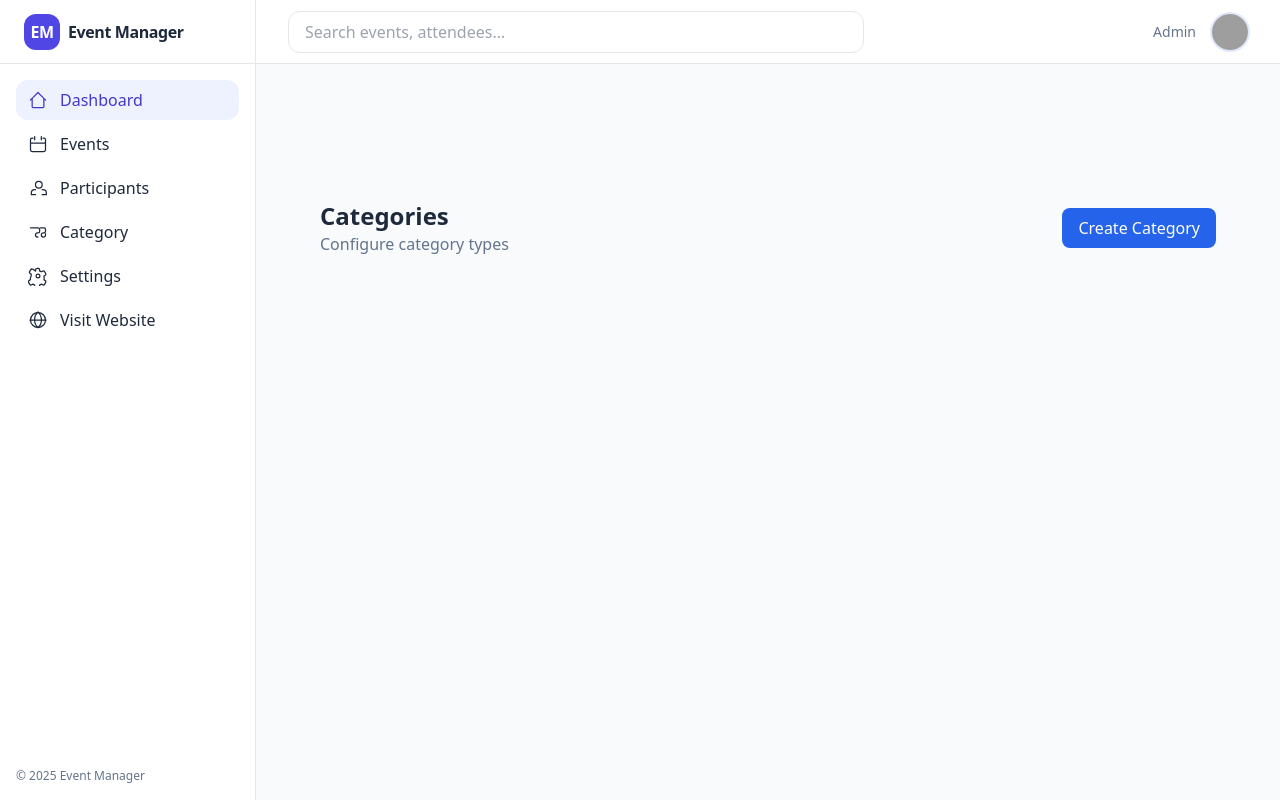
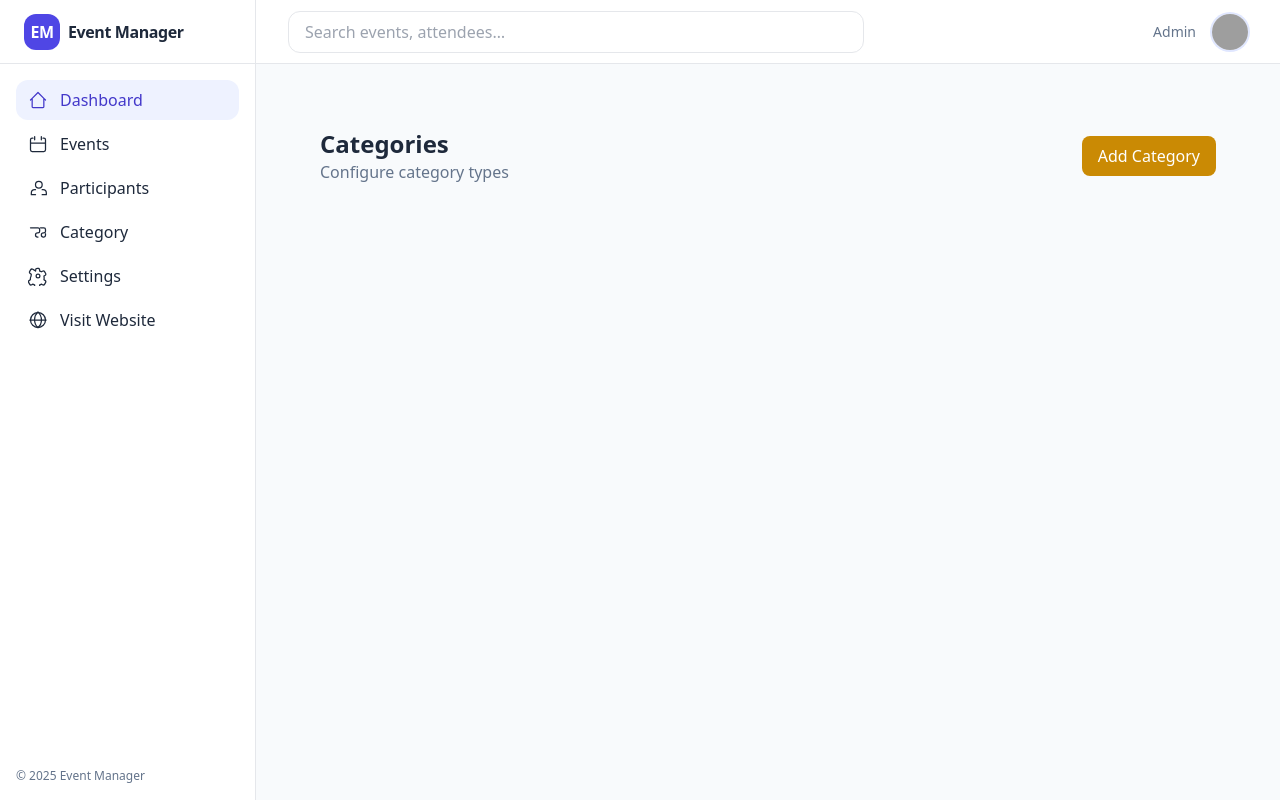
Before and after one commit to yanisahmed/python-event-management, a Django app: page /admin/dashboard/categories/ in a window 1280 px wide. Run offline with Django 5.2, Linux system fonts and the light colour scheme; data that the repository does not hold is empty; some libraries are stand-ins or nearby versions; grey boxes are pictures that could not be loaded.

Commit message:
[Done] create read update

```diff
--- a/event/templates/dashboard/dashboard-category-form.html
+++ b/event/templates/dashboard/dashboard-category-form.html
@@ -3,7 +3,7 @@
 {% block dashboard %}
 
 		<div class="w-1/2  mx-auto p-4 lg:p-8 space-y-6">
-            <h3 class="text-2xl uppercase text-center fw-bold">Edit Category</h3>
+            <h3 class="text-2xl uppercase text-center fw-bold">{{action}}</h3>
             <form method="POST">
                 {% csrf_token %}
                 {{ category_form.as_p }}
--- a/event/templates/dashboard/dashboard-category.html
+++ b/event/templates/dashboard/dashboard-category.html
@@ -1,32 +1,6 @@
 {% extends "dashboard/dashboard.html" %}
 
 {% block dashboard %}
-
-		{% comment %} Modal {% endcomment %}
-        <div class="p-6">
-            <div id="categoryModal" class="hidden fixed inset-0 bg-gray-900 bg-opacity-50 flex items-center justify-center z-50">
-                <div class="bg-white rounded-xl shadow-lg w-full max-w-md p-6">
-                    <div class="flex justify-between items-center mb-4">
-                        <h2 class="text-xl font-semibold text-gray-700">Add New Event</h2>
-                        <button onclick="document.getElementById('categoryModal').classList.add('hidden')"
-                                class="text-gray-500 hover:text-gray-700">✕</button>
-                    </div>
-
-                    {% comment %} action="{% url 'create_event' %}" {% endcomment %}
-                    <form id="categoryForm" method="POST" class="space-y-4">
-                        {% csrf_token %}
-                        {{ category_form.as_p }}
-                        <div class="flex justify-end gap-2 pt-4">
-                            <button type="button" onclick="document.getElementById('categoryModal').classList.add('hidden'); document.getElementById('categoryForm').reset();"
-                                    class="px-4 py-2 bg-gray-200 text-gray-700 rounded-lg hover:bg-gray-300">Cancel</button>
-                            <button type="submit"
-                                class="px-4 py-2 bg-blue-600 text-white rounded-lg hover:bg-blue-700">Save</button>
-                        </div>
-                    </form>
-                </div>
-            </div>
-        </div>
-        {% comment %} Modal End{% endcomment %}
 
         {% comment %} Flash messages {% endcomment %}
         {% if messages %}
@@ -48,10 +22,9 @@
 					<p class="text-slate-500">Configure category types</p>
 				</div>
 				<div class="flex items-center gap-2">
-					<button onclick="document.getElementById('categoryModal').classList.remove('hidden')"
-						class="px-4 py-2 bg-blue-600 text-white rounded-lg hover:bg-blue-700">
-									Create Category
-								</button>
+					 <a href="{% url "category-add" %}"  class="px-4 py-2 bg-yellow-600 text-white rounded-lg hover:bg-blue-700">
+                        Add Category
+                    </a>
 				</div>
 			</header>
 
--- a/event/templates/dashboard/dashboard-event-form.html
+++ b/event/templates/dashboard/dashboard-event-form.html
@@ -3,7 +3,7 @@
 {% block dashboard %}
 
 		<div class="w-1/2  mx-auto p-4 lg:p-8 space-y-6">
-            <h3 class="text-2xl uppercase text-center fw-bold">Edit Event</h3>
+            <h3 class="text-2xl uppercase text-center fw-bold">{{action}}</h3>
             <form method="POST">
                 {% csrf_token %}
                 {{ event_form.as_p }}
--- a/event/urls.py
+++ b/event/urls.py
@@ -3,15 +3,21 @@ from event.views import *
 
 urlpatterns = [
     path('', frontend_home, name='home'),
+    path('events/<int:event_id>/', event_details, name='event-details'),
+
     path('admin/dashboard/', dashboard, name='dashboard'),
+
     path('admin/dashboard/events/', dashboard_event, name='event'),
-    path('admin/dashboard/events/<int:event_id>/', dashboard_event_details, name='event-details'),
+    path('admin/dashboard/events/add-new-event/', dashboard_event_add, name="event-add"),
     path('admin/dashboard/events/edit/<int:event_id>/', dashboard_event_edit, name="event-edit"),
 
+
     path('admin/dashboard/participants/', dashboard_participant, name='participant'),
-    path('admin/dashboard/participants/<int:id>', dashboard_participant_edit, name='participant-edit'),
+    path('admin/dashboard/participants/add-new-participant/', dashboard_participant_add, name='participant-add'),
+    path('admin/dashboard/participants/<int:id>/', dashboard_participant_edit, name='participant-edit'),
 
     path('admin/dashboard/categories/', dashboard_category, name='category'),
+    path('admin/dashboard/categories/add-new-category/', dashboard_category_add, name="category-add" ),
     path('admin/dashboard/categories/<int:cat_id>/', dashboard_category_edit, name="category-edit" ),
 
     path('admin/dashboard/settings/', dashboard_settings, name='settings')
--- a/event/views.py
+++ b/event/views.py
@@ -52,6 +52,20 @@ def frontend_home(request):
     }
     return render(request, 'frontend/home.html', context)
 
+def event_details(request, event_id):
+    print(event_id)
+    event = Event.objects.select_related('category').prefetch_related('participants').filter(id=event_id).first()
+    if not event:
+        messages.error(request, 'Event not found.')
+        return redirect('event')
+
+    context = {
+        'event': event
+    }
+    return render(request, 'frontend/event-details.html', context)
+
+
+
 def dashboard(request):
     base_query = Event.objects.select_related('category').prefetch_related('participants')
 
@@ -82,8 +96,16 @@ def dashboard(request):
     }
     return render(request, 'dashboard/dashboard-home.html', context)
 
+# EVENT
 def dashboard_event(request):
     events = Event.objects.select_related('category').prefetch_related('participants').all()
+    context = {
+        'events':events
+    }
+    return render(request, 'dashboard/dashboard-event.html', context)
+
+def dashboard_event_add(request):
+
     event_form = AddEventForm()
 
     if request.method == 'POST':
@@ -91,16 +113,15 @@ def dashboard_event(request):
 
         if event_form.is_valid():
             event_form.save()
-            event_form = AddEventForm()
 
         messages.success(request, 'Event created successfully.')
         return redirect('event')
 
     context = {
-        'events':events,
-        'event_from': event_form
+        'action' : 'Add Event',
+        'event_form': event_form
     }
-    return render(request, 'dashboard/dashboard-event.html', context)
+    return render(request, 'dashboard/dashboard-event-form.html', context)
 
 def dashboard_event_edit(request, event_id):
     event = Event.objects.get(id=event_id)
@@ -116,26 +137,22 @@ def dashboard_event_edit(request, event_id):
         return redirect('event')
 
     context = {
+        'action': 'Edit Event',
         'event_form': event_form
     }
     return render(request, 'dashboard/dashboard-event-form.html', context)
 
 
-def dashboard_event_details(request, event_id):
-    print(event_id)
-    event = Event.objects.select_related('category').prefetch_related('participants').filter(id=event_id).first()
-    if not event:
-        messages.error(request, 'Event not found.')
-        return redirect('event')
-
-    context = {
-        'event': event
-    }
-    return render(request, 'frontend/event-details.html', context)
-
-
+# PARTICIPANT
 def dashboard_participant(request):
     participants = Participant.objects.prefetch_related('event').all()
+    context = {
+        'participants': participants,
+    }
+
+    return render(request, 'dashboard/dashboard-participant.html', context)
+
+def dashboard_participant_add(request):
     participant_form = AddParticipantForm()
 
     if request.method == 'POST':
@@ -143,16 +160,14 @@ def dashboard_participant(request):
 
         if participant_form.is_valid():
             participant_form.save()
-            participant_form = AddParticipantForm()
 
         messages.success(request, 'Participant added successfully.')
         return redirect('participant')
     context = {
-        'participants': participants,
         'participant_form': participant_form
     }
 
-    return render(request, 'dashboard/dashboard-participant.html', context)
+    return render(request, 'dashboard/dashboard-participant-form.html', context)
 
 def dashboard_participant_edit(request, id):
     participant = Participant.objects.get(id=id)
@@ -172,23 +187,29 @@ def dashboard_participant_edit(request, id):
 
     return render(request, 'dashboard/dashboard-participant-form.html', context)
 
+# CATEGORY
 def dashboard_category(request):
     category_query = Category.objects.all()
+    context = {
+        'categories': category_query
+    }
+    return render(request, 'dashboard/dashboard-category.html', context)
+
+def dashboard_category_add(request):
     category_form = AddCategoryForm()
     if request.method == 'POST':
         category_form = AddCategoryForm(request.POST)
 
         if category_form.is_valid():
             category_form.save()
-            category_form = AddCategoryForm()
 
         messages.success(request, 'Category added successfully.')
         return redirect('category')
     context = {
-            'categories': category_query,
+            'action': 'Add Category',
             'category_form': category_form
         }
-    return render(request, 'dashboard/dashboard-category.html', context)
+    return render(request, 'dashboard/dashboard-category-form.html', context)
 
 def dashboard_category_edit(request, cat_id):
     cat = Category.objects.get(id = cat_id)
@@ -207,6 +228,7 @@ def dashboard_category_edit(request, cat_id):
         return redirect('category')
 
     context = {
+        'action': 'Edit Category',
         'category_form': category_form
     }
     return render(request, 'dashboard/dashboard-category-form.html', context)
```
Also changed, not shown: event/templates/dashboard/dashboard-event.html (+2 -29 lines), event/templates/dashboard/dashboard-participant.html (+2 -28 lines).
